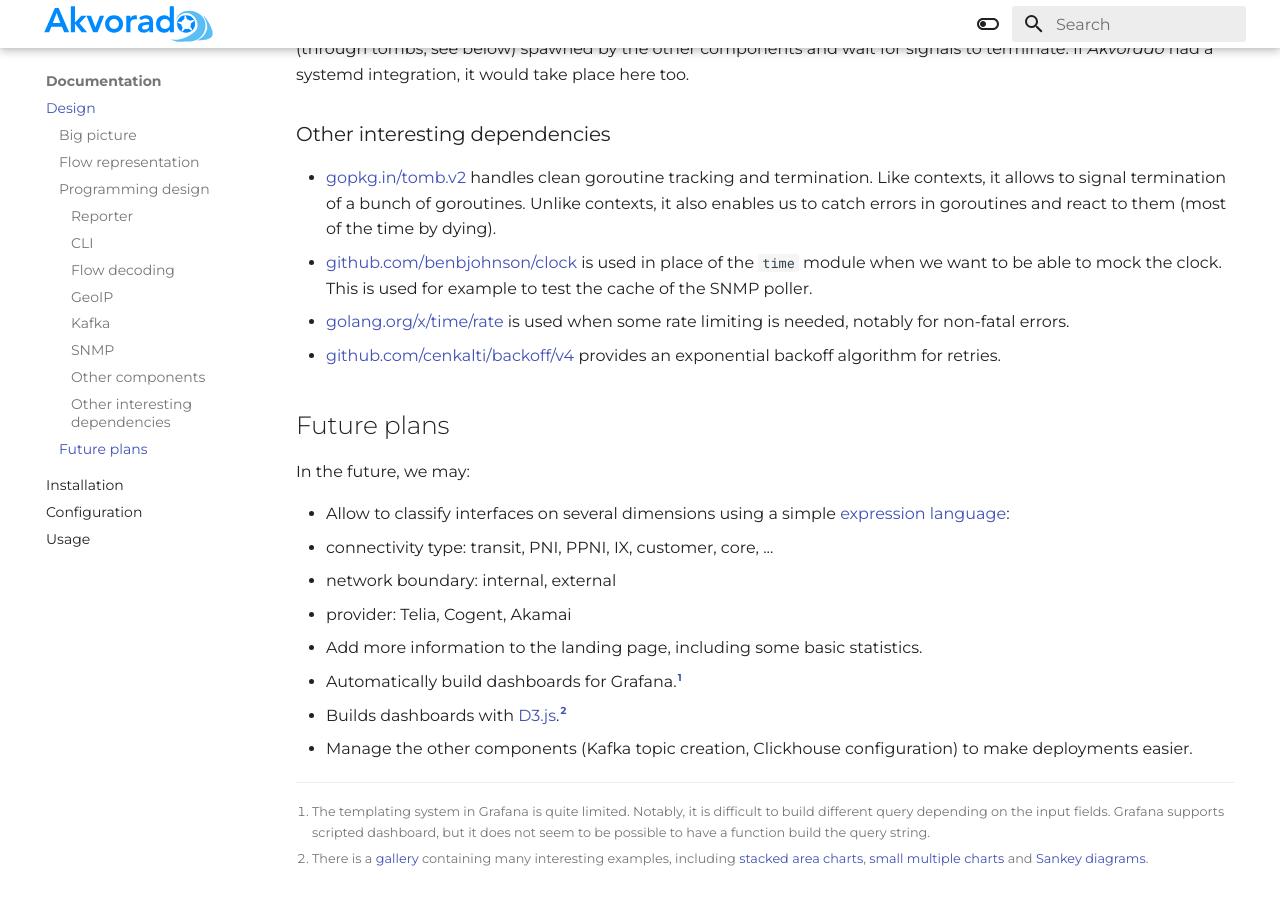
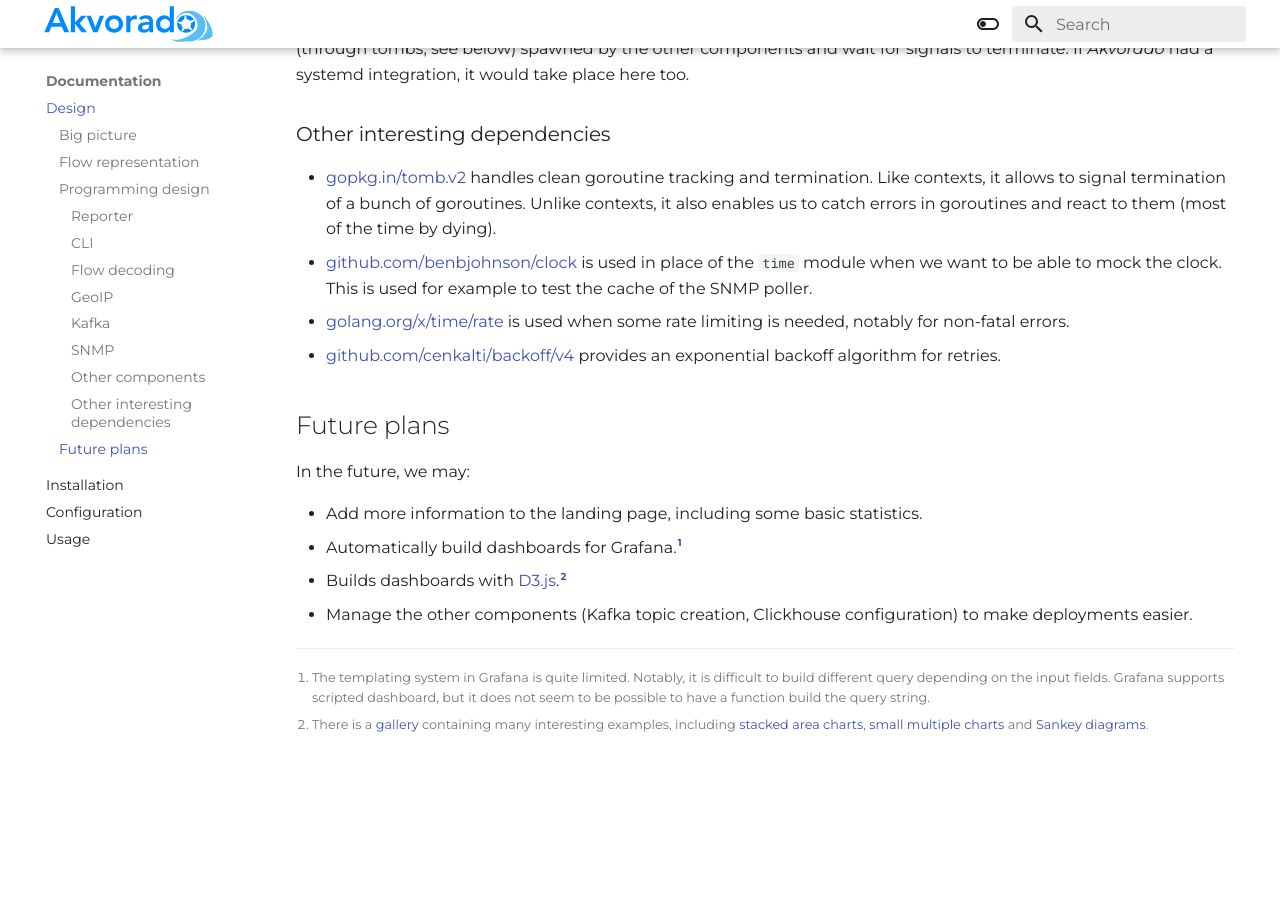
Before and after one commit to akvorado/akvorado, an MkDocs documentation site: the page built from docs/design.md, in a window 1280 px wide and 900 px high, scrolled down 3512 px. Built offline with MkDocs 1.6.1 and Material for MkDocs 9.7.7, drawn with Linux system fonts in a browser that asks for light colours; after the commit the page ends 4278 px from its top, so only the background shows below that.

Commit message:
doc: remove item on the todo list

```diff
--- a/docs/design.md
+++ b/docs/design.md
@@ -180,11 +180,6 @@ spawned by the other components and wait for signals to terminate. If
 
 In the future, we may:
 
-- Allow to classify interfaces on several dimensions using a simple
-  [expression language][]:
-   - connectivity type: transit, PNI, PPNI, IX, customer, core, ...
-   - network boundary: internal, external
-   - provider: Telia, Cogent, Akamai
 - Add more information to the landing page, including some basic statistics.
 - Automatically build dashboards for Grafana.[^grafana]
 - Builds dashboards with [D3.js][].[^d3js]
```
